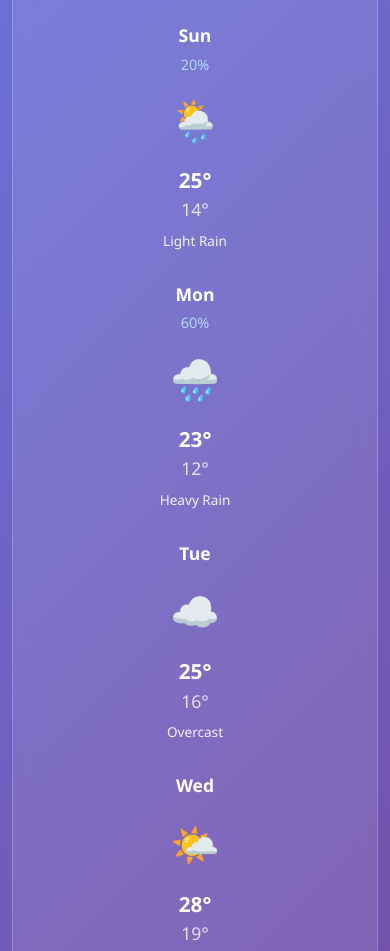
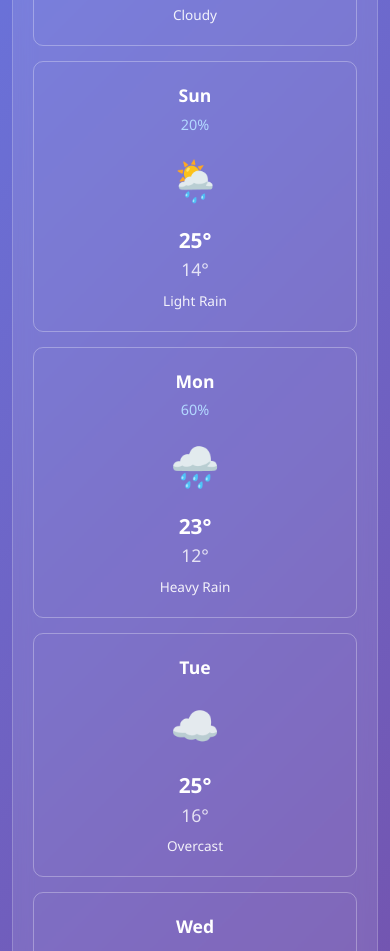
Before and after one commit to livingstonkolbie/Weather-API-Project, a plain HTML site: page index.html in a window 390 px wide. Shown: the part 611-1562 px from the top of the page. Drawn offline with nearby package versions, Linux system fonts and the light colour scheme.

Commit message:
html and css look pretty good

```diff
--- a/css/style.css
+++ b/css/style.css
@@ -69,3 +69,12 @@ body {
     font-weight: 600;
     opacity: 0.9;
 }
+
+@media (max-width: 767px) {
+    .forecast-item {
+        border: 1px solid rgba(255, 255, 255, 0.3);
+        border-radius: 10px;
+        margin-bottom: 15px;
+        padding: 20px 15px;
+    }
+}
--- a/index.html
+++ b/index.html
@@ -19,7 +19,7 @@
 
             <div class="row">
                 <!-- Day 1 -->
-                <div class="col-12 col-md-6 col-lg">
+                <div class="col-sm-12 col-md">
                     <div class="forecast-item">
                         <div class="day-name">Fri</div>
                         <div class="precipitation">60%</div>
@@ -31,7 +31,7 @@
                 </div>
 
                 <!-- Day 2 -->
-                <div class="col-12 col-md-6 col-lg">
+                <div class="col-sm-12 col-md">
                     <div class="forecast-item">
                         <div class="day-name">Sat</div>
                         <div class="precipitation"></div>
@@ -43,7 +43,7 @@
                 </div>
 
                 <!-- Day 3 -->
-                <div class="col-12 col-md-6 col-lg">
+                <div class="col-sm-12 col-md">
                     <div class="forecast-item">
                         <div class="day-name">Sun</div>
                         <div class="precipitation">20%</div>
@@ -55,7 +55,7 @@
                 </div>
 
                 <!-- Day 4 -->
-                <div class="col-12 col-md-6 col-lg">
+                <div class="col-sm-12 col-md">
                     <div class="forecast-item">
                         <div class="day-name">Mon</div>
                         <div class="precipitation">60%</div>
@@ -67,7 +67,7 @@
                 </div>
 
                 <!-- Day 5 -->
-                <div class="col-12 col-md-6 col-lg">
+                <div class="col-sm-12 col-md">
                     <div class="forecast-item">
                         <div class="day-name">Tue</div>
                         <div class="precipitation"></div>
@@ -79,7 +79,7 @@
                 </div>
 
                 <!-- Day 6 -->
-                <div class="col-12 col-md-6 col-lg">
+                <div class="col-sm-12 col-md">
                     <div class="forecast-item">
                         <div class="day-name">Wed</div>
                         <div class="precipitation"></div>
@@ -91,7 +91,7 @@
                 </div>
 
                 <!-- Day 7 -->
-                <div class="col-12 col-md-6 col-lg">
+                <div class="col-sm-12 col-md">
                     <div class="forecast-item">
                         <div class="day-name">Thu</div>
                         <div class="precipitation"></div>
```
